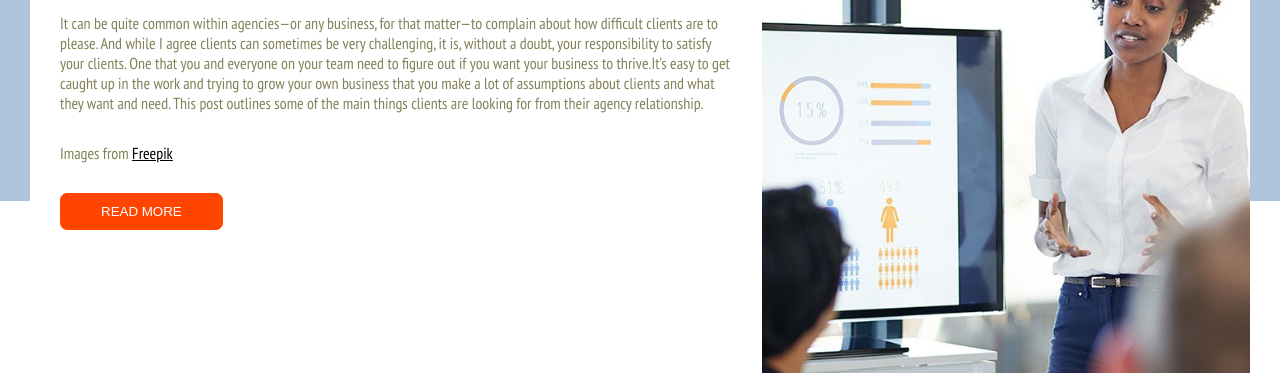
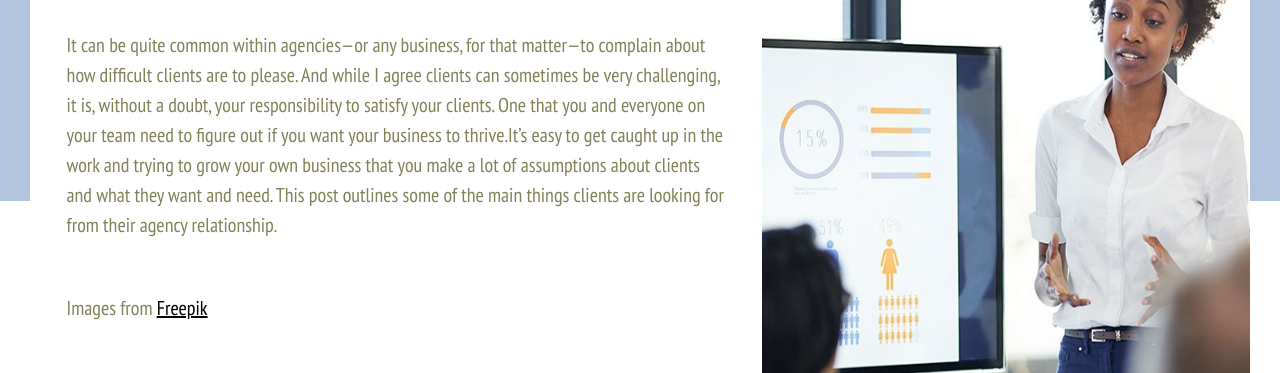
Before and after one commit to samirametin/clients-page, a plain HTML site: page index.html in a window 1280 px wide. Shown: the part 119-492 px from the top of the page. Drawn offline with Linux system fonts and the light colour scheme.

Commit message:
final changes

```diff
--- a/index.html
+++ b/index.html
@@ -26,7 +26,7 @@
             some of the main things clients are looking for from their agency relationship.</p>
             <p class="link">Images from <a href="http://freepik.com">Freepik</a></p>
                     <button class="readMore">READ MORE</button></div>
-        <img src="/images/clients.jpg" alt="" class="right">
+                <img class="first_pic" src="/images/clients.jpg" alt="" class="right">
 
             </div>
 
--- a/style.css
+++ b/style.css
@@ -1,50 +1,63 @@
 *{
-    margin: 0;
-    padding: 0;
+    margin: 0px;
+    padding: 0px;
     box-sizing: border-box;
+}
+.main{
+    height: auto;
 }
 .outside{
     background-color: #B0C4DE;
     padding: 30px 30px 0 30px;
-    width: 100vw;
+    width: auto;
     height: 40vh;
 }
 .inside{
     display: flex;
     flex-direction: row;
 }
+.first_pic{
+    width: 40%;
+}
 .left{
     background-color: white;
-    padding: 30px;
+    padding: 3%;
 
 }
 .right{
     width: 40%;
 }
 .about, h1, .link {
-    margin-bottom: 30px;
+    margin-bottom: 8%;
     font-family: 'PT Sans Narrow', sans-serif;
     color: #82815a;
+    line-height: 30px;
+
+}
+.about, .link{
+    font-size: 20px;
 }
 .link a{
     color: black;
 }
 .readMore{
     background-color:orangered;
-    padding: 10px 40px;
+    padding: 3% 10%;
     border: 1px solid orangered ;
     border-radius: 7px;
     color: white;
 }
-/*.footer{
-    height: 20%;
-    padding: 0 20px 0 20px;
-    display: flex;
-    flex-direction: row;
-    justify-content: space-between;
-    background-color: white;
-}*/
 .logo{
     width: 7em;
     height: 7em;
+    margin-left: 4%;
+    margin-right: 3%;
 }
+@media  (max-width: 800px){
+    .inside{
+        display: flex;
+        flex-direction: column;}
+    .first_pic{
+        width: auto;
+    }
+}
```
Lines whose indentation alone changed are shown as unchanged.
